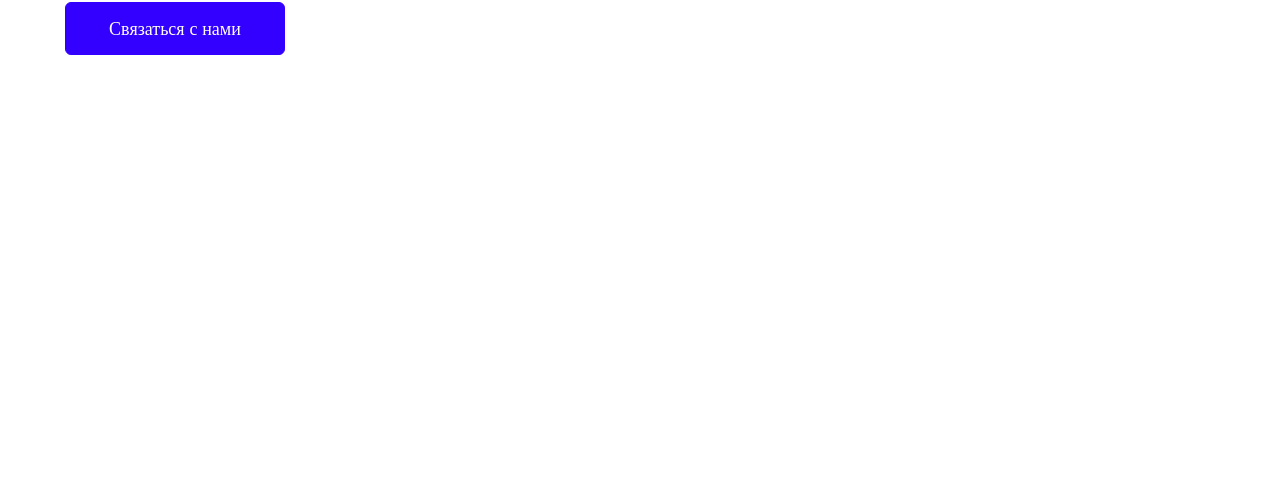
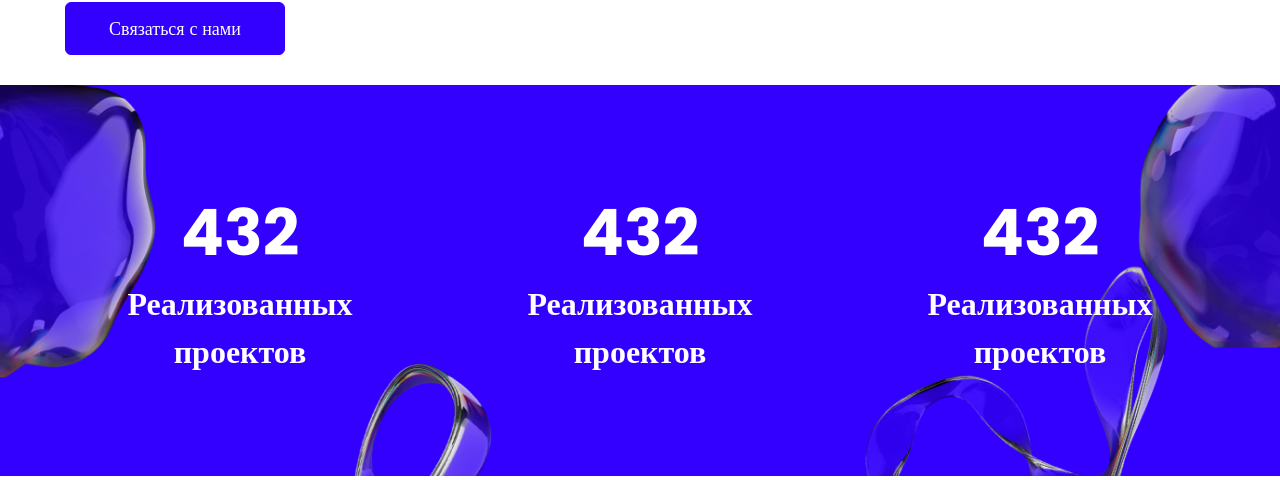
Before and after one commit to Annnabelle/astra, a React (Create React App) app: page / in a window 1280 px wide. Shown: the part 1740-2220 px from the top of the page. Before the commit the page ends 1825 px from the top, so only its background shows below. Built offline with nearby package versions, Linux system fonts and the light colour scheme.

Commit message:
add static block

```diff
--- a/src/App.js
+++ b/src/App.js
@@ -2,6 +2,7 @@ import Header from "./components/header";
 import Hero from "./components/hero";
 import PartnersBlock from "./components/partnersBlock";
 import Services from "./components/services";
+import StaticBlock from "./components/static";
 
 const App = () => {
   return (
@@ -10,6 +11,7 @@ const App = () => {
       <Hero/>
       <PartnersBlock/>
       <Services/>
+      <StaticBlock/>
     </div>
   );
 }
--- /dev/null
+++ b/src/components/static/index.jsx
@@ -0,0 +1,47 @@
+import React from "react";
+import staticBg from "../../assets/staticBg.webp";
+import "./styles.sass";
+
+const StaticBlock = () => {
+  return (
+    <div className='staticBlock'>
+      <div className='staticBg'>
+        <img
+          src={staticBg}
+          alt='staticBg'
+          className='img'
+        />
+      </div>
+      <div className='container'>
+        <div className='staticContainer'>
+          <div className='staticItem'>
+            <div className='itemTitle'>
+              <h3 className='title'>432</h3>
+            </div>
+            <div className='itemSubtitle'>
+              <p className='subtitle'>Реализованных проектов</p>
+            </div>
+          </div>
+          <div className='staticItem'>
+            <div className='itemTitle'>
+              <h3 className='title'>432</h3>
+            </div>
+            <div className='itemSubtitle'>
+              <p className='subtitle'>Реализованных проектов</p>
+            </div>
+          </div>
+          <div className='staticItem'>
+            <div className='itemTitle'>
+              <h3 className='title'>432</h3>
+            </div>
+            <div className='itemSubtitle'>
+              <p className='subtitle'>Реализованных проектов</p>
+            </div>
+          </div>
+        </div>
+      </div>
+    </div>
+  );
+};
+
+export default StaticBlock;
--- /dev/null
+++ b/src/components/static/styles.sass
@@ -0,0 +1,47 @@
+@import '../../styles/_typography'
+@import '../../styles/_variables'
+.staticBlock
+    position: relative
+    .staticBg
+        position: absolute
+        top: 0
+        left: 0
+        width: 100%
+        height: 100%
+        .img
+            width: 100%
+            height: 100%
+            object-fit: cover
+    .staticContainer
+        padding: 100px 0
+        position: relative
+        z-index: 1
+        display: flex
+        align-items: center
+        justify-content: center
+        margin: auto
+        column-gap: 50px
+        @media screen and (max-width: 550px)
+            flex-direction: column
+            row-gap: 30px
+            padding: 50px 0
+        .staticItem
+            display: flex
+            flex-direction: column
+            align-items: center
+            justify-content: center
+            .itemTitle
+                .title
+                    +typography(64px, 700, map-get($basic, 'white'))
+                    @media screen and (max-width: 1250px)
+                        font-size: 52px
+                    @media screen and (max-width: 865px)
+                        font-size: 24px
+            .itemSubtitle
+                .subtitle
+                    text-align: center
+                    +typography(32px, 600, map-get($basic, "white"))
+                    @media screen and (max-width: 1250px)
+                        font-size: 28px
+                    @media screen and (max-width: 865px)
+                        font-size: 18px
```
Also changed, not shown: src/assets/staticBg.webp (added).
